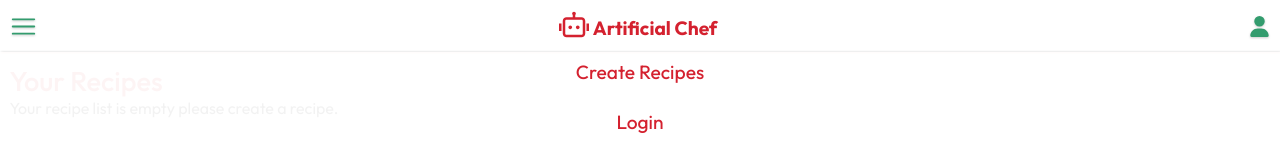
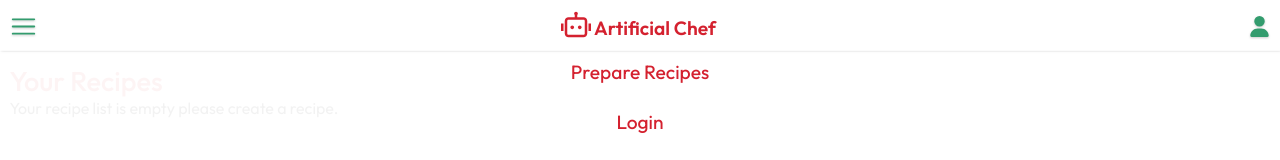
Before and after one commit to fethicansert/Artifical-Chef, a React (Create React App) app in the folder my-app/: page /recipes in a window 1280 px wide. Both pictures are taken after a click on the icon 23 px from the left and 26 px from the top of the page. Shown: the top 160 px of the page. Built offline with nearby package versions, Linux system fonts and the light colour scheme.

Commit message:
no message

```diff
--- a/my-app/src/copms/Recipes.js
+++ b/my-app/src/copms/Recipes.js
@@ -3,12 +3,15 @@ import { useLocation } from 'react-router-dom'
 import '../css/recipes.css'
 import RecipeCard from './RecipeCard';
 import { v4 as uuidv4 } from 'uuid';
+import useAuth from '../hooks/useAuth';
 
 const Recipes = () => {
 
     const { state } = useLocation();
 
     const [recipes, setRecipes] = useState(JSON.parse(sessionStorage.getItem('recipes')) || state?.recipesData?.recipes);
+
+    const { auth } = useAuth();
 
     useEffect(() => {
         sessionStorage.setItem('recipes', JSON.stringify(recipes));
@@ -17,7 +20,7 @@ const Recipes = () => {
     return (
         <main className='recipes-container'>
 
-            <h2 className='recipes-title'>Your Recipes</h2>
+            <h2 className='recipes-title'>{auth.username ? auth.username : 'Your'} Recipes</h2>
 
             {
                 recipes?.length > 0
--- a/my-app/src/copms/header/HeaderNavbar.js
+++ b/my-app/src/copms/header/HeaderNavbar.js
@@ -21,7 +21,7 @@ const HeaderNavbar = ({ isActiveNav, setIsActiveNav, isPrepered }) => {
                 <li
                     onClick={() => navigateAndClose('/')}
                     className={`header-nav-bar-list-item ${isActiveNav ? 'active' : ''}`}>
-                    Create Recipes
+                    Prepare Recipes
                 </li>
 
                 {
--- a/my-app/src/css/recipes.css
+++ b/my-app/src/css/recipes.css
@@ -83,7 +83,7 @@
     /* text-align: center; */
     color: #D4212F;
     margin-top: .4rem;
-    font-size: .85rem;
+    font-size: 1rem;
 }
 
 .recipe-login-error-text b {
--- a/my-app/src/index.css
+++ b/my-app/src/index.css
@@ -14,7 +14,7 @@ main {
 }
 
 header {
-  box-shadow: 1px 1px 2px rgba(233, 90, 38, 0.45);
+  box-shadow: 1px 1px 2px rgba(0, 0, 0, 0.35);
   padding: .7rem 0;
   display: flex;
   justify-content: center;
@@ -30,6 +30,7 @@ header h1 {
   align-self: end;
   margin: 0 .2rem;
   padding: .1rem 0;
+  font-weight: 600;
   /* rgb(227, 87, 37); */
 }
 
@@ -79,7 +80,7 @@ header h1 {
 .loading-spinner-text {
   font-size: 1.5rem;
   color: #D4212F;
-  max-width: 300px;
+  max-width: 200px;
 }
 
 .popup {
```
